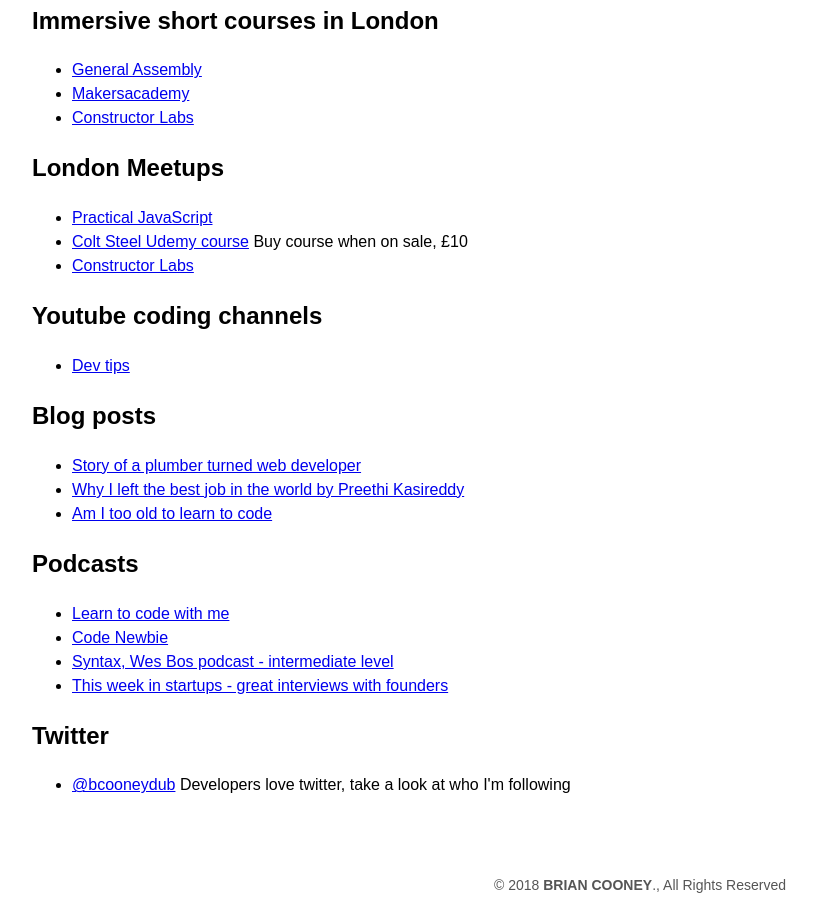
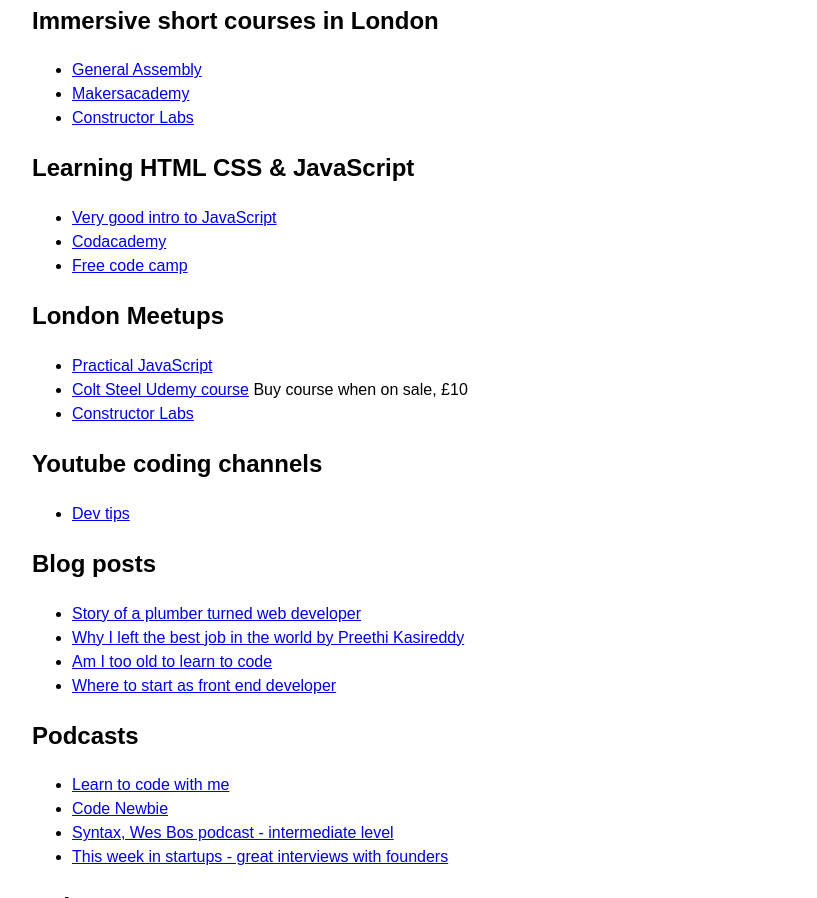
Before and after one commit to brian-cooney/resources, a plain HTML site: page index.html in a window 1280 px wide. Shown: the part 267-1165 px from the top of the page, without its empty margins (0-817 px from the left). Drawn offline with nearby package versions, Linux system fonts and the light colour scheme.

```diff
--- a/index.html
+++ b/index.html
@@ -24,6 +24,16 @@
             <li><a href="http://www.makersacademy.com/">Makersacademy</a></li>
             <li><a href="http://constructorlabs.com/">Constructor Labs</a></li>
         </ul>
+
+        <h2>Learning HTML CSS & JavaScript</h2>
+        <ul>
+            <li><a href="https://watchandcode.com/p/practical-javascript">Very good intro to JavaScript</a></li>
+            <li><a href="https://www.codecademy.com/">Codacademy</a></li>
+            <li><a href="https://www.freecodecamp.org/">Free code camp</a></li>
+        </ul>
+
+
+
         <h2>London Meetups</h2>
         <ul>
             <li><a href="https://watchandcode.com/p/practical-javascript">Practical JavaScript </a></li>
@@ -43,6 +53,10 @@
                 >Why I left the best job in the world by Preethi Kasireddy</a></li>
             <li><a href="https://medium.freecodecamp.org/stories-from-300-developers-who-got-their-first-tech-job-in-their-30s-40s-and-50s-64306eb6bb27"
                 >Am I too old to learn to code</a></li>
+            <li><a href="https://medium.com/web-development-zone/where-to-start-as-a-front-end-web-developer-cb7123bc84bb"
+                >Where to start as front end developer</a></li>
+
+
         </ul>
         <h2>Podcasts</h2>
         <ul>
```
